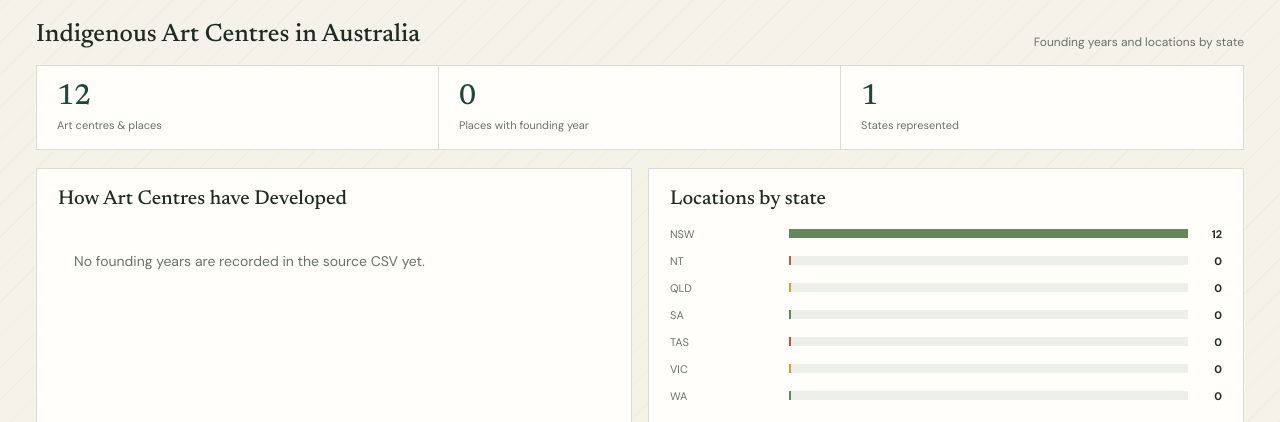
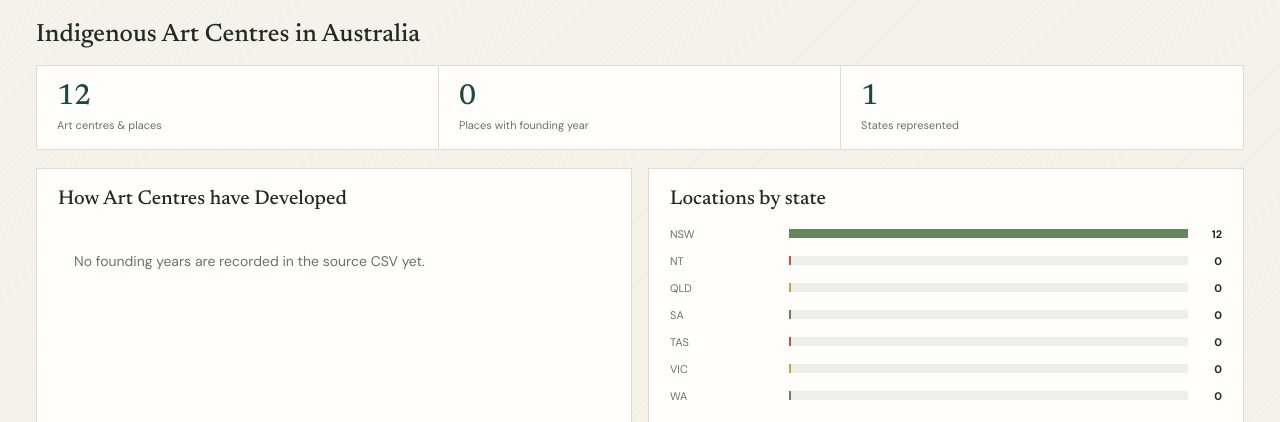
Before and after one commit to a-c-python/Assignment-1, a Flask app: page /archive in a window 1280 px wide. Shown: the part 152-574 px from the top of the page. Run offline with Flask 3, Linux system fonts and the light colour scheme; data that the repository does not hold is empty.

Commit message:
editing formatting of archives page

```diff
--- a/templates/archive.html
+++ b/templates/archive.html
@@ -6,7 +6,6 @@
 <section class="panel" id="panel-archive">
 	<div class="section-head">
 		<h2>Indigenous Art Centres in Australia</h2>
-		<div class="section-meta">Founding years and locations by state</div>
 	</div>
 	<div class="analytics-top" id="metrics"></div>
 	<div class="analytics-grid">
```
